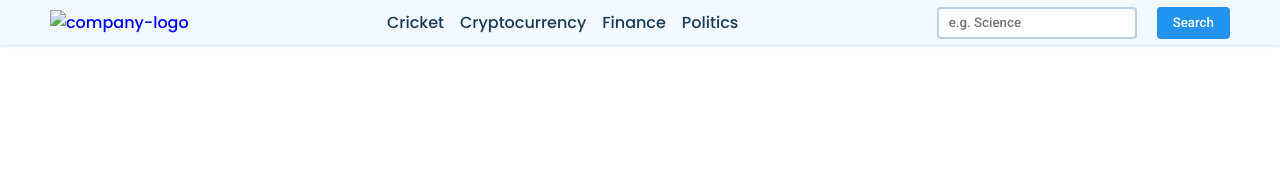
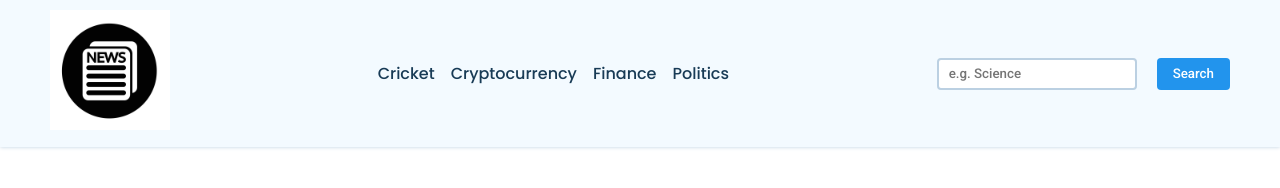
Before and after one commit to Dhananjay-Singh1/News-Web-App, a plain HTML site: page index.html in a window 1280 px wide. Drawn offline with Linux system fonts and the light colour scheme; no server answers.

Commit message:
Update index.html

```diff
--- a/index.html
+++ b/index.html
@@ -10,7 +10,7 @@
     <nav>
         <div class="main-nav container flex">
             <a href="#" onclick="reload()" class="company-logo">
-                <img src="./assets/logo.png" alt="company-logo">
+                <img src="./assets/news-logo.jpg" alt="company-logo">
             </a>
             <div class="nav-links">
                 <ul class="flex">
```
